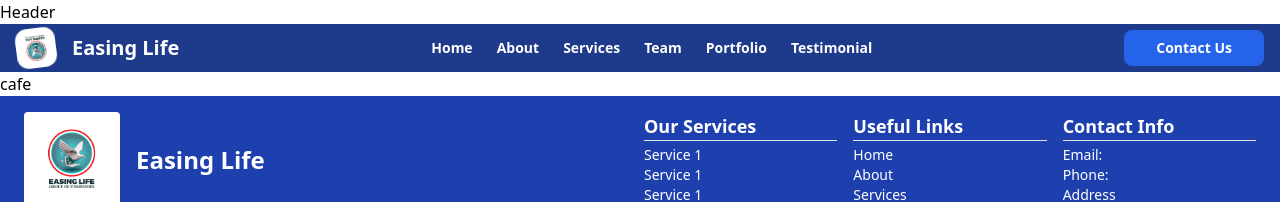
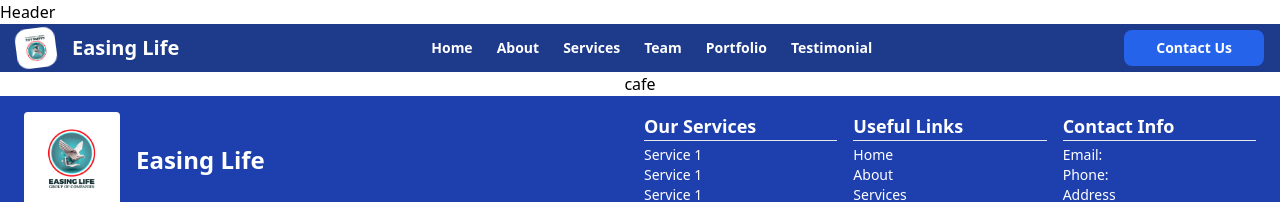
Before and after one commit to PeaceOloruntoba/friendly-fortnight, a React (Vite) app: page /services/cafe in a window 1280 px wide. Shown: the top 202 px of the page. Built offline with nearby package versions, Linux system fonts and the light colour scheme.

Commit message:
Update ServicesDetails.jsx

```diff
--- a/src/pages/ServicesDetails.jsx
+++ b/src/pages/ServicesDetails.jsx
@@ -3,5 +3,9 @@ import { useParams } from "react-router-dom";
 
 export default function ServicesDetails() {
   const { serviceName } = useParams();
-  return <div>{serviceName}</div>;
+  return (
+    <div className="flex flex-col w-full items-center">
+      <span>{serviceName}</span>
+    </div>
+  );
 }
```
